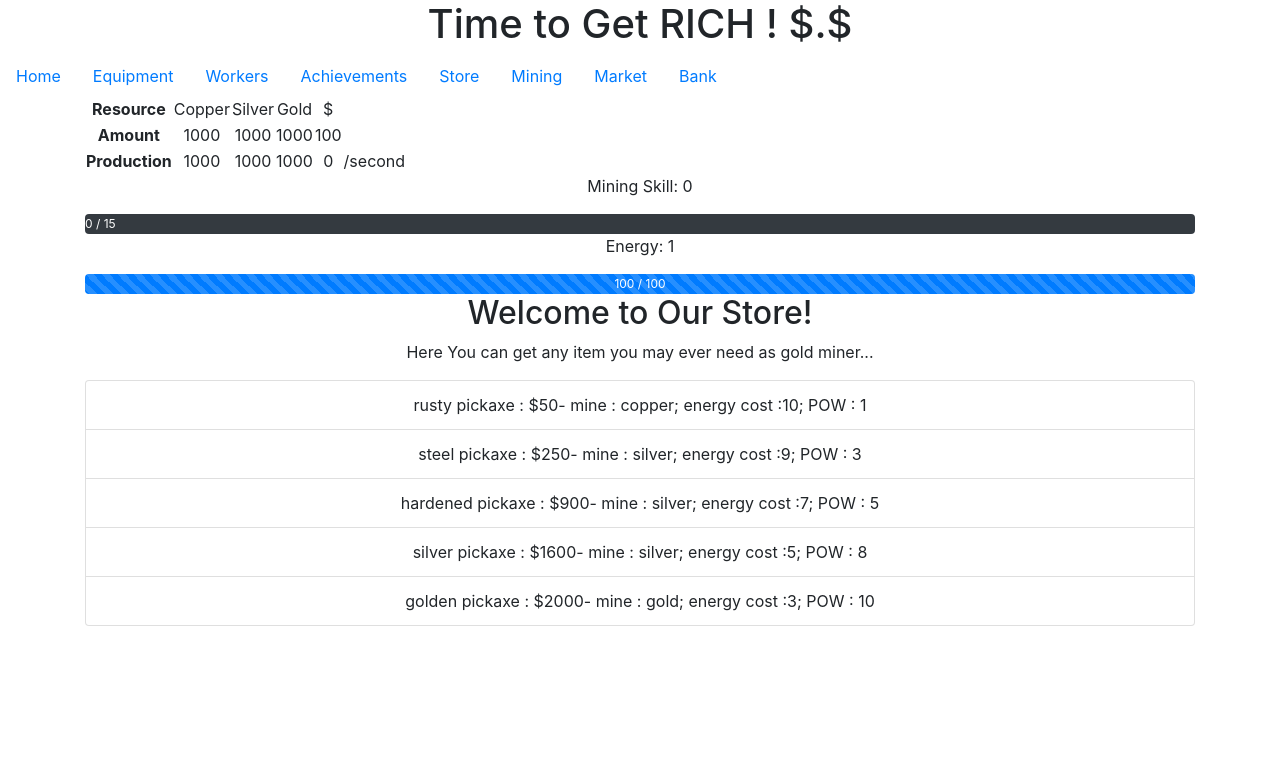
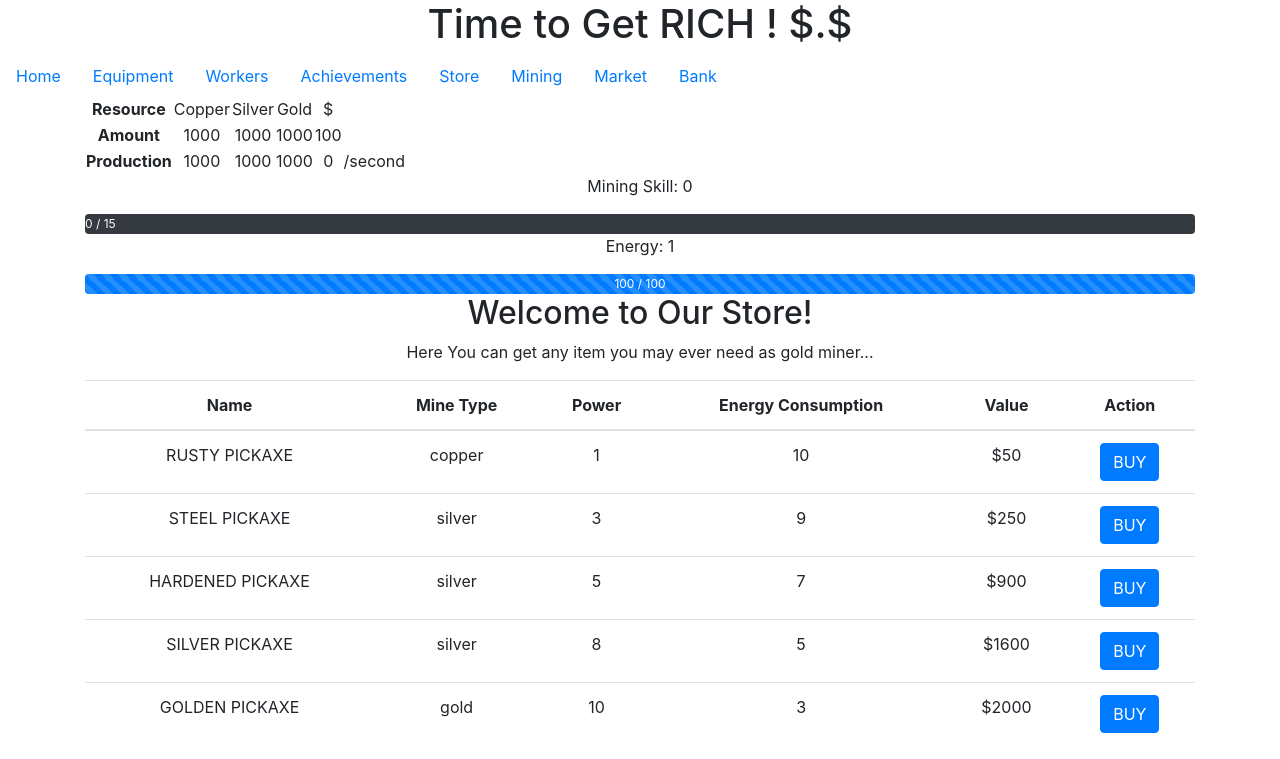
Before and after one commit to Thinkershine/GetRich, a React (Create React App) app: page /store in a window 1280 px wide. Shown: the top 759 px of the page. Built offline with nearby package versions, Linux system fonts and the light colour scheme.

Commit message:
Change Store Items For Sale Display

```diff
--- a/src/components/locations/store.jsx
+++ b/src/components/locations/store.jsx
@@ -8,6 +8,37 @@ class Store extends Component {
       <div>
         <h2>Welcome to Our Store!</h2>
         <p>Here You can get any item you may ever need as gold miner...</p>
+        <table className="table table-hover">
+          <thead>
+            <tr>
+              <th scope="col">Name</th>
+              <th scope="col">Mine Type</th>
+              <th scope="col">Power</th>
+              <th scope="col">Energy Consumption</th>
+              <th scope="col">Value</th>
+              <th scope="col">Action</th>
+            </tr>
+          </thead>
+          <tbody>
+            {this.props.itemsForSale.map(item => (
+              <tr scope="row" key={item._id}>
+                <td>{item.name.toUpperCase()} </td>
+                <td>{item.mineType}</td>
+                <td>{item.miningPower}</td>
+                <td>{item.energyConsumption}</td>
+                <td>${item.value}</td>
+                <td>
+                  <button
+                    className="btn btn-primary"
+                    onClick={() => this.props.handlePurchase(item)}
+                  >
+                    BUY
+                  </button>
+                </td>
+              </tr>
+            ))}
+          </tbody>
+        </table>
         <ul className="list-group">
           {this.props.itemsForSale.map(item => (
             <li
@@ -16,8 +47,8 @@ class Store extends Component {
               style={{ cursor: "pointer" }}
               onClick={() => this.props.handlePurchase(item)}
             >
-              {item.name} : ${item.value}- mine : {item.mineType}; energy cost :
-              {item.energyConsumption}; POW : {item.miningPower}
+              {item.name.toUpperCase()} : ${item.value}- mine : {item.mineType};
+              energy cost :{item.energyConsumption}; POW : {item.miningPower}
             </li>
           ))}
         </ul>
```
